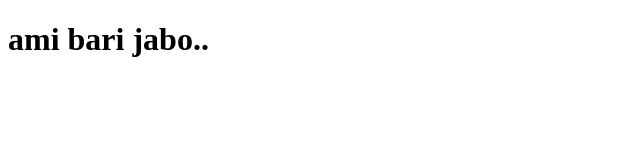
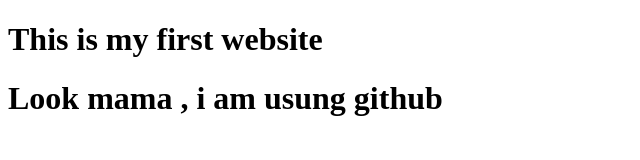
Before and after one commit to nazmul-nahid/my-second-website, a plain HTML site: page index.html in a window 1280 px wide. Shown: the whole page, without its empty margins (0-640 px from the left). Drawn offline with Linux system fonts and the light colour scheme.

Commit message:
added a header

```diff
--- a/index.html
+++ b/index.html
@@ -6,6 +6,7 @@
     <title>Document</title>
 </head>
 <body>
-    <h1> ami bari jabo..</h1>
+    <h1>This is my first website</h1>
+    <h1> Look mama , i am usung github</h1>
 </body>
 </html>
```
Also changed, not shown: 1 other file.
